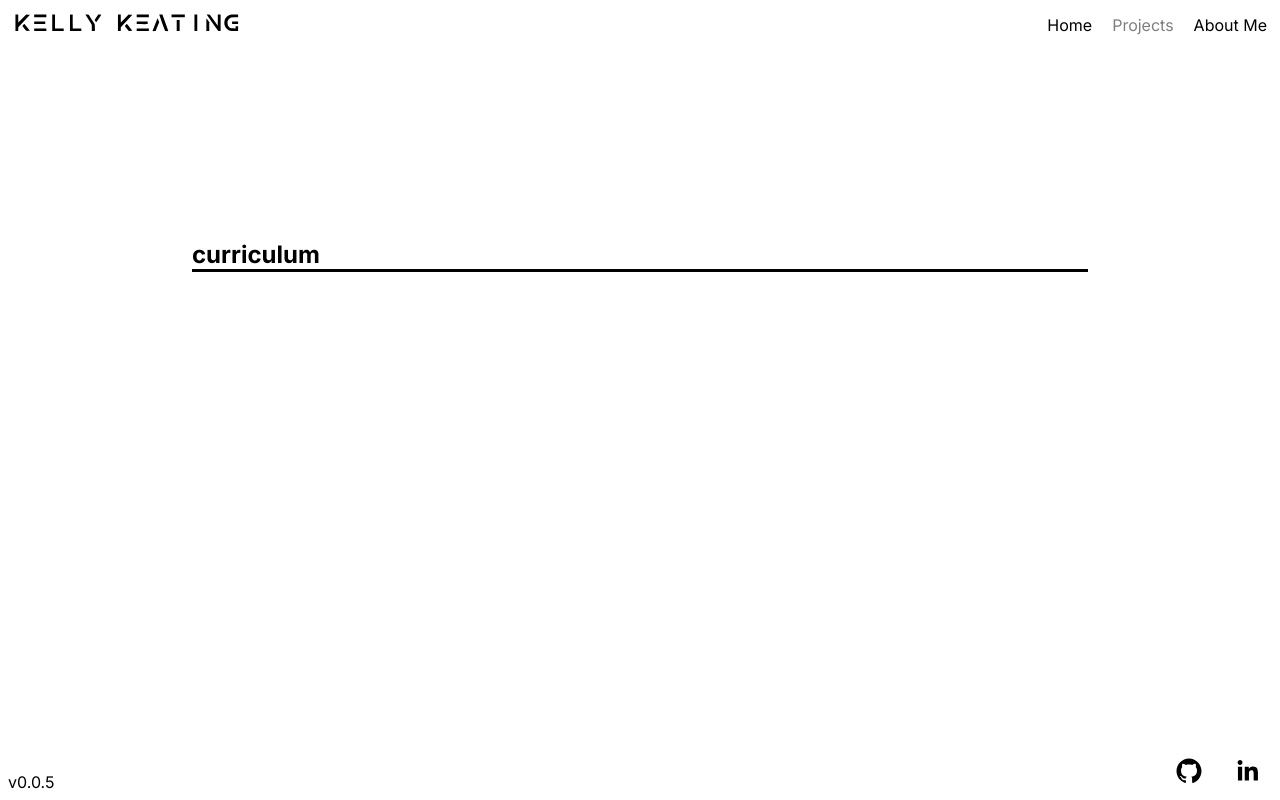
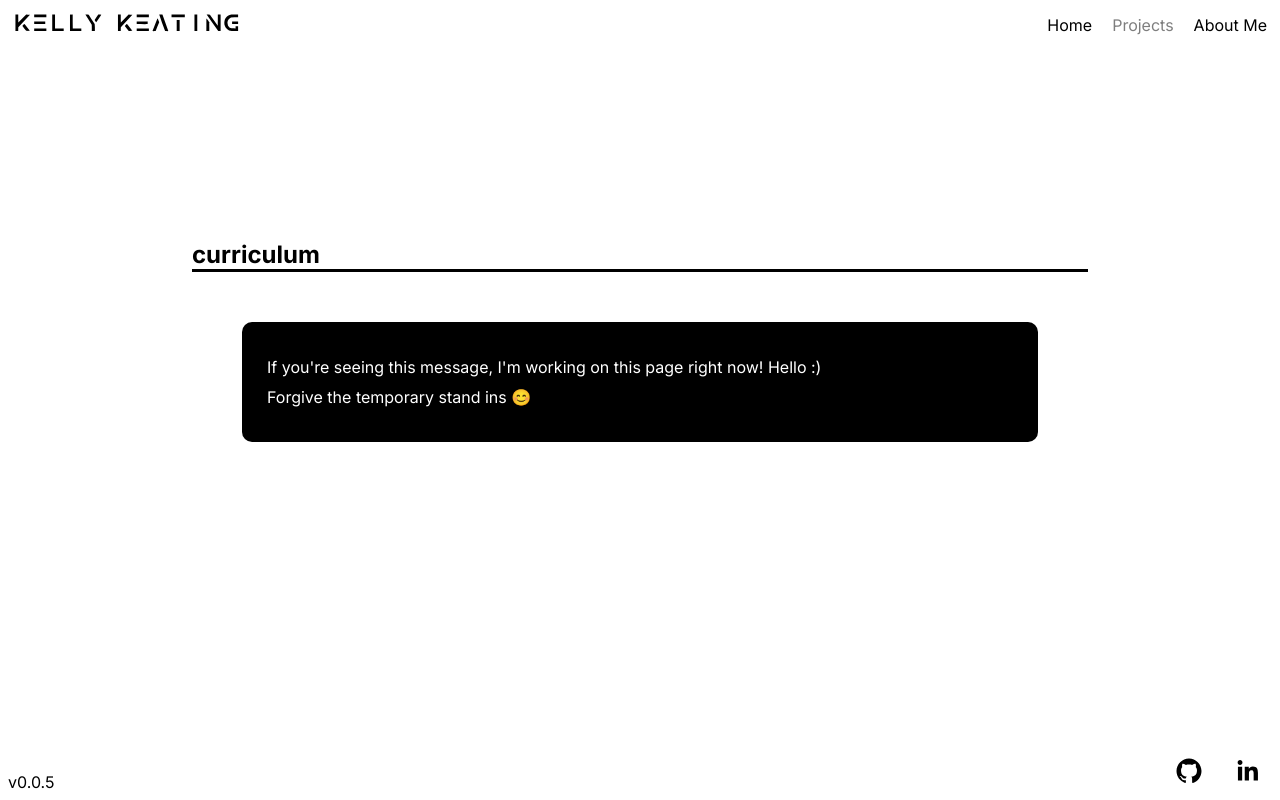
Before and after one commit to kelly-keating/nextjs, a Next.js app: page /projects/curriculum in a window 1280 px wide. Built offline with nearby package versions, Linux system fonts and the light colour scheme.

Commit message:
create InProgress component

```diff
--- /dev/null
+++ b/components/InProgress.tsx
@@ -0,0 +1,10 @@
+function InProgress() {
+  return (
+    <div id="in_prog_alert">
+      <p>If you&apos;re seeing this message, I&apos;m working on this page right now! Hello :)</p>
+      <p>Forgive the temporary stand ins 😊</p>
+    </div>
+  )
+}
+
+export default InProgress
--- a/pages/projects/[id].tsx
+++ b/pages/projects/[id].tsx
@@ -2,6 +2,7 @@ import { useRouter } from "next/router"
 import { projects } from "../../api/hardData"
 
 import Page404 from "../404"
+import InProgress from "../../components/InProgress"
 
 export default function Project() {
   const router = useRouter()
@@ -14,6 +15,8 @@ export default function Project() {
   return (
     <div className="projects_container">
       <h2>{proj.name}</h2>
+
+      <InProgress />
     </div>
   )
 }
--- a/styles/index.scss
+++ b/styles/index.scss
@@ -86,3 +86,21 @@ body {
     }
   }
 }
+
+// ----- TEMP - TODO: DELETE THIS -----
+
+#in_prog_alert {
+  padding: 25px;
+  border-radius: 10px;
+  margin: 50px;
+
+  color: black;
+  background-color: white;
+
+  @include light-mode {
+    color: white;
+    background-color: black;
+  }
+}
+
+// ----------------
--- a/styles/projects.scss
+++ b/styles/projects.scss
@@ -1,21 +1,3 @@
-// ----- TEMP - TODO: DELETE THIS -----
-
-#proj_alert {
-  padding: 25px;
-  border-radius: 10px;
-  margin: 50px;
-
-  color: black;
-  background-color: white;
-
-  @include light-mode {
-    color: white;
-    background-color: black;
-  }
-}
-
-// ----------------
-
 .projects_container {
   p {
     margin: 10px 0px;
```
Also changed, not shown: pages/projects/index.tsx (+3 -4 lines).
